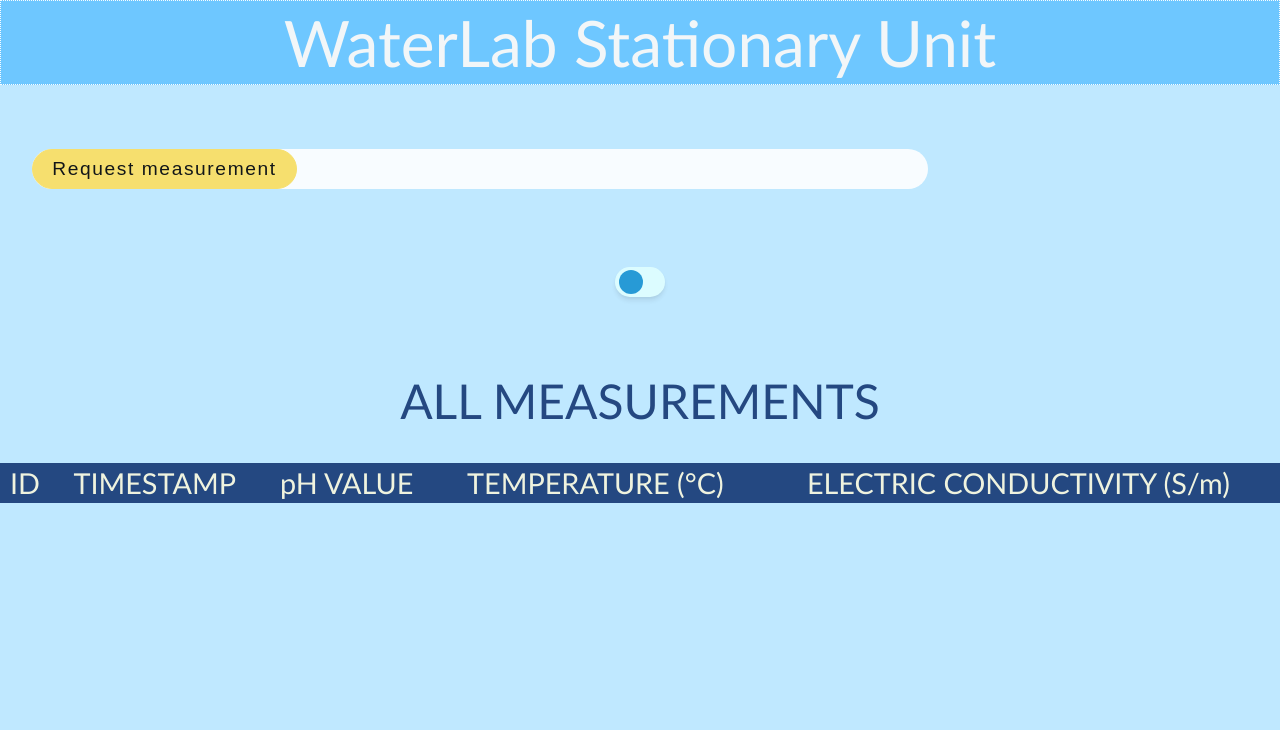
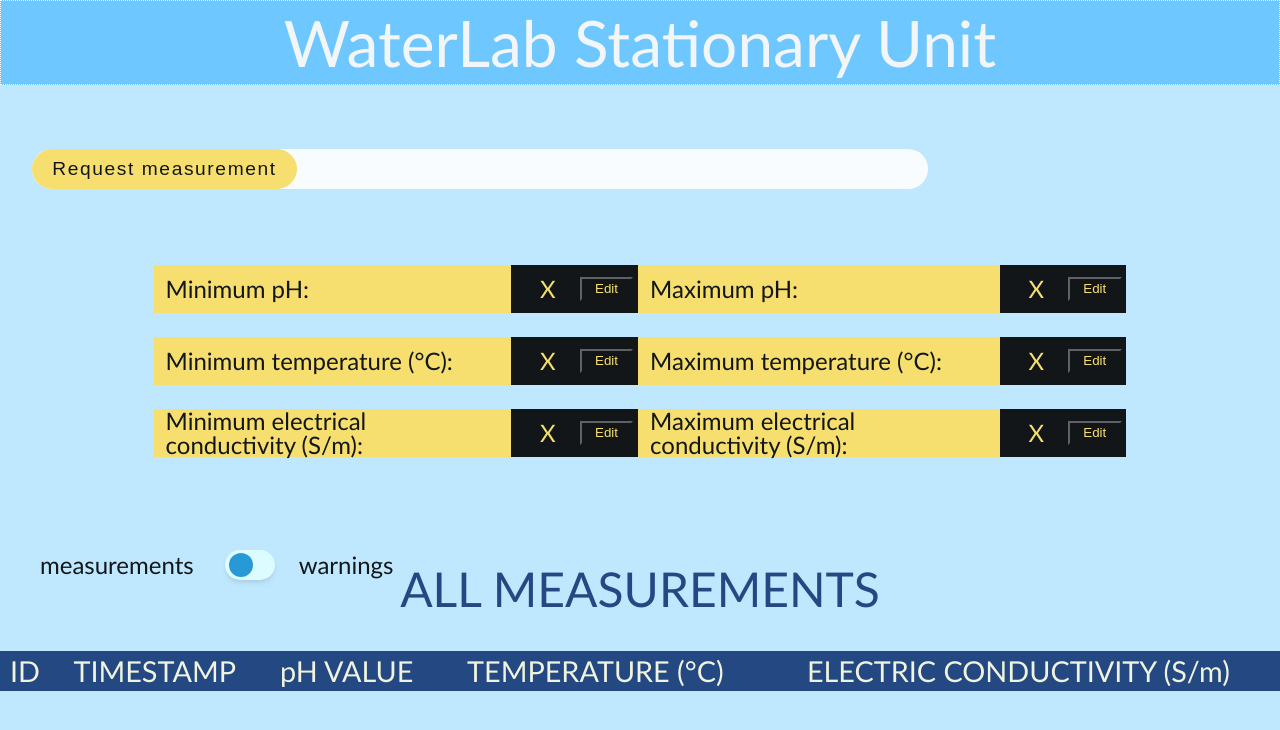
Before and after one commit to LucianAX/WaterLab-Client-Frontend, a website: page public/index.html in a window 1280 px wide. Drawn offline with Linux system fonts and the light colour scheme; no server answers.

Commit message:
US 4.1 Finished UI for thresholds on stationary units

```diff
--- a/public/css/styles.css
+++ b/public/css/styles.css
@@ -7,15 +7,6 @@ body {
     font-size: 16px;
     font-family: 'Calibri', sans-serif;
     color: #143774;
-
-    background: #61DAFB;
-    background: #66C4FF;
-    background: #FF4BDA;
-
-    background: #143774;
-    background-color: #f8f8f8;
-    background: #FFD300;
-    background: #fcdf5f;
     background: #bfe8ff;
     opacity: 0.9;
 }
@@ -28,12 +19,16 @@ body {
 
 h1 {
     font-size: 4rem;
-    /* color: #143774; */
     color: #f8f8f8;
 }
 
 h2 {
     font-size: 3rem;
+}
+
+#slider-container p {
+    font-size: 1.5rem;
+    color: black;
 }
 
 th {
@@ -50,6 +45,10 @@ header, tr {
     background: #66C4FF;
 }
 
+section#parameters {
+    font-size: 1.5rem;
+}
+
 /* Layout */
 
 h1 {
@@ -57,7 +56,7 @@ h1 {
 }
 
 h2 {
-    margin: 1.5em 0 .8em;
+    margin: 0 0 .8em;
 }
 
 h1, h2, td {
@@ -84,10 +83,7 @@ header {
 .request-measurement button {
     font-size: 1.2rem;
     letter-spacing: .1rem;
-    /* color: #F8F8F8; */
     color: black;
-    /* color: darkblue; */
-    /* background: #66C4FF; */
     background: #fcdf5f;
     padding: .4em 1em;
     border-radius: 20px;
@@ -101,6 +97,43 @@ header {
     display: none;
 }
 
+section#parameters {
+    margin: 0 12%;
+    display: flex;
+    justify-content: space-between;
+}
+
+article.container-parameters {
+    display: flex;
+    flex-direction: column;
+}
+
+div.parameter {
+    /* border: 1px solid magenta; */
+    margin: .5em 0;
+    padding-left: .5em;
+    display: flex;
+    justify-content: space-between;
+    align-items: center;
+}
+
+div.container-parameter-values {
+    /* border: 1px solid magenta; */
+    margin-left: 1.5em;
+    padding: .5em .2em;
+    display: flex;
+}
+
+p.parameter-value {
+    margin-left: 1em;
+    margin-right: 1em;
+
+}
+
+#parameters button {
+    padding: 0 1em;
+}
+
 .container-warnings {
     display: none;
 }
@@ -108,13 +141,10 @@ header {
 table {
     margin-top: 1em;
     width: 100%;
-    /* margin-right: 2em; */
-    /* border: 5px solid magenta; */
 }
 
 tbody {
     margin: 0 100px;
-    /* border: 3px solid magenta; */
     padding: 0 100px;
 }
 
@@ -129,30 +159,48 @@ td {
 
 /**** Style ****/
 
-.has-warning {
-    background: #F8D0D2;
+section#parameters {
+    /* background: #143774; */
+    color: black;
 }
 
-.table-head-warnings {
-    background: #EB8A8C;
-    color: black;
+article.container-parameters {
 
 }
 
-.title-warnings {
-    color: #EB8A8C;
+div.parameter {
+    background: #fcdf5f;
 }
 
+div.container-parameter-values {
+    background: black;
+    color:#fcdf5f;
+}
+
+p.parameter-value {
+
+}
+
+#parameters button {
+    background: black;
+    color:#fcdf5f;
+}
 /*** Slider checkbox ***/
-
 #slider-container {
     /* border: 2px solid magenta; */
-    /* width: 200px; */
+    position: relative;
+    top: 1.5em;
+
+    margin-top: 3em;
+    padding-left: 1em;
     display: flex;
-    flex-direction: column;
-    justify-content: center;
+    justify-content: flex-start;
     align-items: center;
 
+}
+
+#slider-container p {
+    margin: .5em 1em;
 }
 
 input[type=checkbox] {
@@ -168,7 +216,6 @@ input[type=checkbox] {
     border-radius: 15px;
     position: relative;
     cursor: pointer;
-    margin: 0.5em;
     box-shadow: rgba(0, 0, 0, 0.1) 0px 4px 6px -1px, rgba(0, 0, 0, 0.06) 0px 2px 4px -1px;
     background-color: lightcyan;
 }
@@ -199,3 +246,17 @@ input[type=checkbox] {
     transform: translate(18px);
 	background-color: #f08080;
 }
+
+.has-warning {
+    background: #F8D0D2;
+}
+
+.table-head-warnings {
+    background: #EB8A8C;
+    color: black;
+
+}
+
+.title-warnings {
+    color: #EB8A8C;
+}
--- a/public/index.html
+++ b/public/index.html
@@ -17,12 +17,60 @@
             <p id="request-measurement-message"></p>
         </aside>
         <main>
-            <div id="slider-container">
-                <!-- <p>All measurements</p> -->
+            <section id="parameters">
+                    <article id="container-minimums" class="container-parameters">
+                        <div class="parameter">
+                            <p class="parameter-text">Minimum pH: </p>
+                            <div class="container-parameter-values">
+                                <p class="parameter-value">X</p>
+                                <button>Edit</button>
+                            </div>
+                        </div>
+                        <div class="parameter">
+                            <p class="parameter-text">Minimum temperature (°C): </p>
+                            <div class="container-parameter-values">
+                                <p class="parameter-value">X</p>
+                                <button>Edit</button>
+                            </div>
+                        </div>
+                        <div class="parameter">
+                            <p class="parameter-text">Minimum electrical conductivity (S/m): </p>
+                            <div class="container-parameter-values">
+                                <p class="parameter-value">X</p>
+                                <button>Edit</button>
+                            </div>
+                        </div>
+                    </article>
+                    <article id="container-maximums" class="container-parameters">
+                        <div class="parameter">
+                            <p class="parameter-text">Maximum pH: </p>
+                            <div class="container-parameter-values">
+                                <p class="parameter-value">X</p>
+                                <button>Edit</button>
+                            </div>
+                        </div>
+                        <div class="parameter">
+                            <p class="parameter-text">Maximum temperature (°C): </p>
+                            <div class="container-parameter-values">
+                                <p class="parameter-value">X</p>
+                                <button>Edit</button>
+                            </div>
+                        </div>
+                        <div class="parameter">
+                            <p class="parameter-text">Maximum electrical conductivity (S/m): </p>
+                            <div class="container-parameter-values">
+                                <p class="parameter-value">X</p>
+                                <button>Edit</button>
+                            </div>
+                        </div>
+                    </article>
+            </section>
+            <section id="slider-container">
+                <p>measurements</p>
                 <input type="checkbox" id="decorator" class="decorator" checked="false">
                 <label for="decorator"></label>
-                <!-- <p>Warnings only</p> -->
-            </div>
+                <p>warnings</p>
+            </section>
             <section class="container-measurements">
                 <h2>ALL MEASUREMENTS</h2>
                 <table>
--- a/scripts/render_measurements.js
+++ b/scripts/render_measurements.js
@@ -2,7 +2,7 @@ let insertIntoTable = measurement => {
     let measurementsTable = document.getElementById('measurements-table-body');
     let newTableRow = document.createElement('tr');
 
-    console.log(measurement.hasWarning);
+    // console.log(measurement.hasWarning);
 
     if (measurement.has_warning === 'true') {
         newTableRow.classList.add('has-warning');
--- a/scripts/request_measurement.js
+++ b/scripts/request_measurement.js
@@ -1,5 +1,3 @@
-// import renderMeasurements from "./render_measurements";
-
 const btn = document.getElementById('request-measurement-button');
 
 btn.addEventListener('click', () => {
--- a/scripts/slider_behavior.js
+++ b/scripts/slider_behavior.js
@@ -9,19 +9,15 @@ const check = () => {
 
     if (slider.checked) {
         // show warnings
-        console.log('checked')
         measContainer.style.display = 'none'
         warnContainer.style.display = 'block'
         tableBody.style.backgroundColor = 'red'
-        // '#EB8A8C'
         console.log(tableBody.style.backgroundColor)
     } else {
         // show measurements
         console.log('unchecked')
         measContainer.style.display = 'block'
         warnContainer.style.display = 'none'
-        // #66C4FF;
-
     }
 
 }
```
Also changed, not shown: scripts/thresholds_behavior.js (added).
